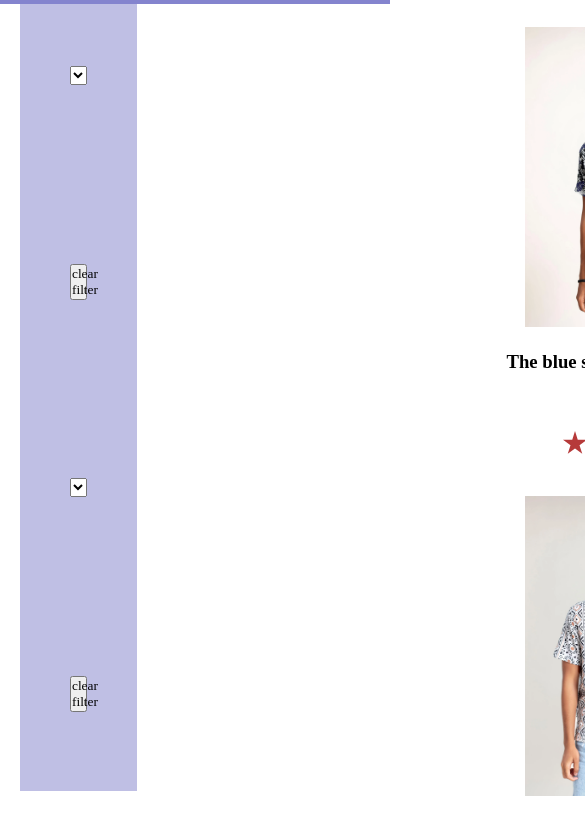
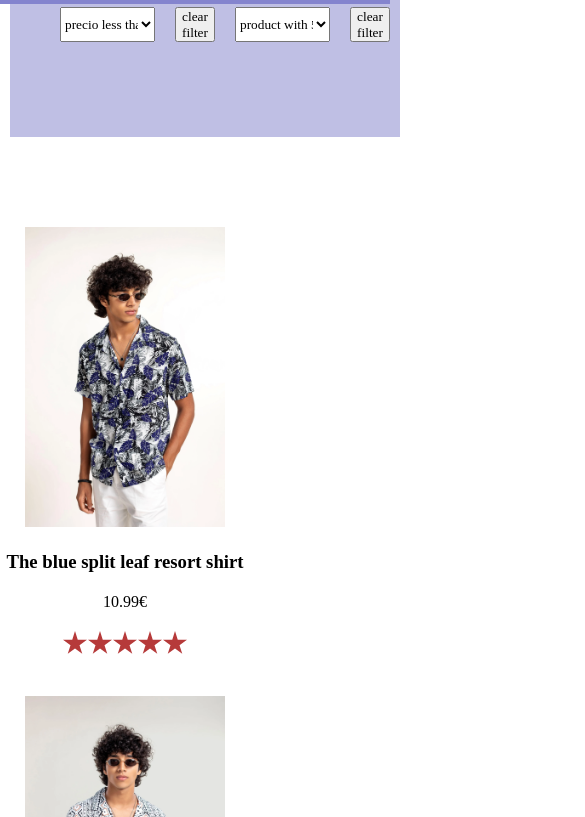
Before and after one commit to jisnadavis/proyecto2, a website built with Vite: page index.html in a window 390 px wide. Shown: the part 123-940 px from the top of the page, 585 px wide, since content can reach past the window. Built offline with nearby package versions, Linux system fonts and the light colour scheme.

Commit message:
all done

```diff
--- a/main.js
+++ b/main.js
@@ -219,7 +219,7 @@ btnmenu.appendChild(btnimg)
 header.appendChild(btnmenu)
 
 const maindiv = document.querySelector('#app')
-const aside = document.createElement('aside')
+const aside = document.createElement('div')
 aside.className = 'side_filter'
 maindiv.appendChild(aside)
 //-----putting filter-------//
@@ -249,6 +249,7 @@ const createfilter = (options) => {
     filtrarprecio()
     filtrarstar()
   })
+
   const clearbutton = document.createElement('button')
   clearbutton.textContent = 'clear filter'
   divfilter.appendChild(clearbutton)
--- a/style.css
+++ b/style.css
@@ -177,3 +177,41 @@ header{
     right: 0;
   }
 }
+@media(max-width:980px){
+  .side_filter{
+    width:100svw;
+    height:150px;
+    background-color: rgb(191, 191, 228);
+
+  margin: var(--ppk-margin-s);
+
+   position: absolute;
+   top:100px;
+
+}
+.mainfilter{
+  display: flex;
+  flex-direction: row;
+  padding: var(--ppk-padding-l);
+  gap: var(--ppk-gap-s);
+  position: absolute;
+  top:-10px;
+  width:100%;
+  height:150px
+
+}
+.mainfilter >select,button{
+  width:95px;
+  height: 35px;
+
+}
+.productscontiner{
+  display:flex;
+  width: 70% !important;;
+  flex-wrap: wrap;
+  position: absolute;
+  left:0px;
+  top: 350px;
+  gap: var(--ppk-gap-l);
+}
+}
```
